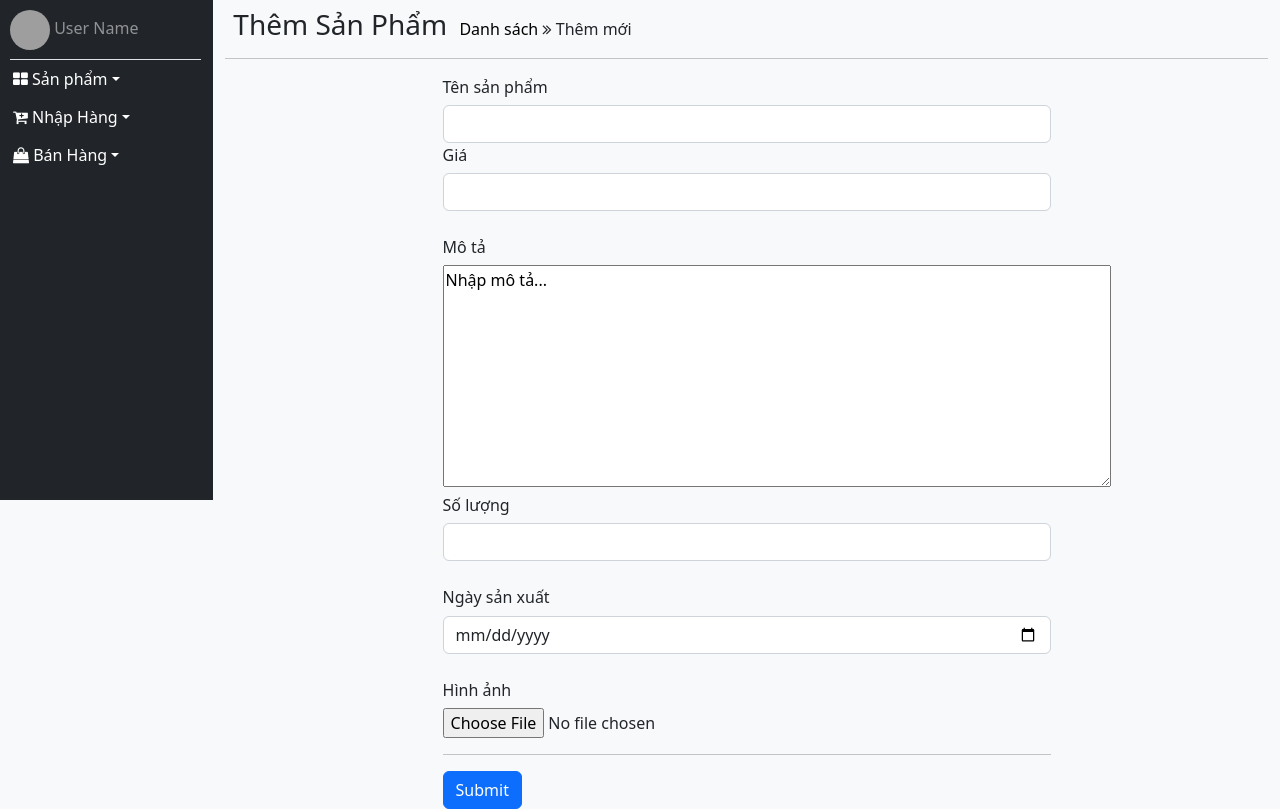
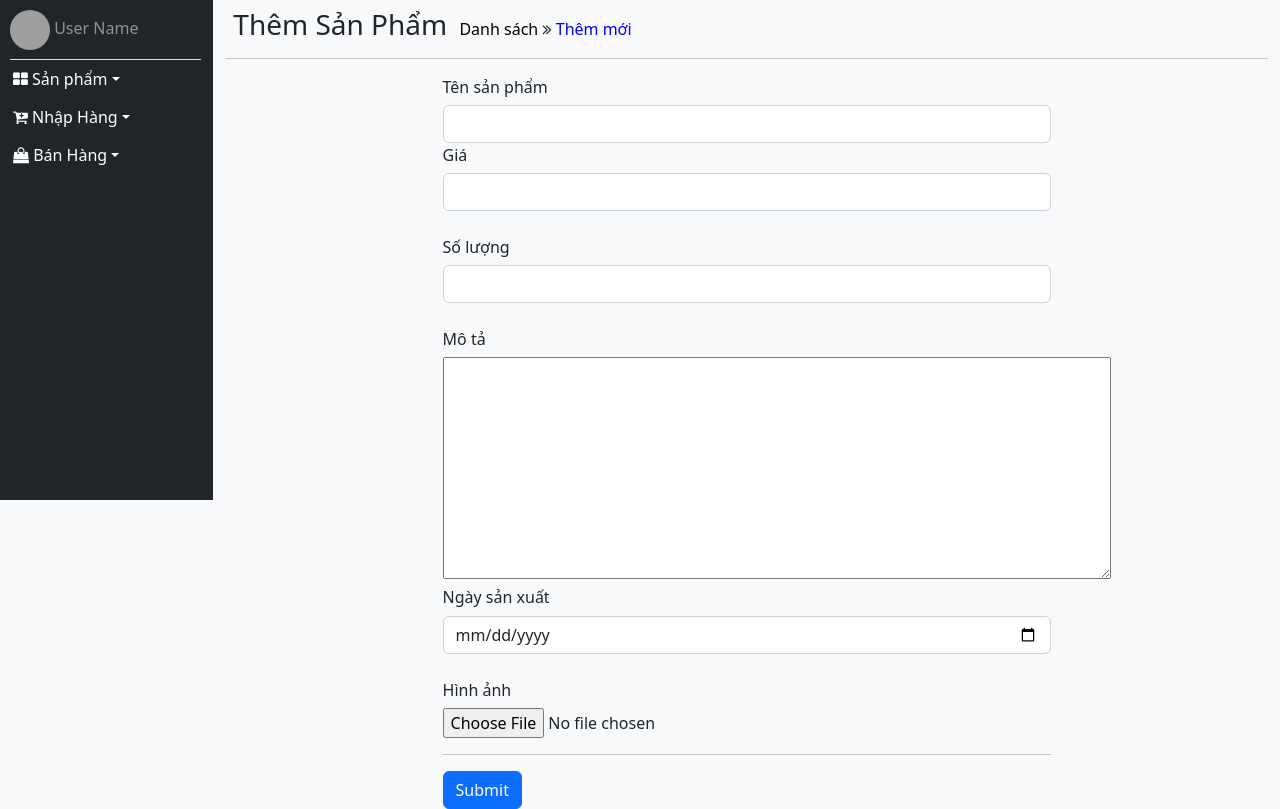
Before and after one commit to NgoPhuocDong/PHP_Project, a PHP site: page /SanPham/ThemMoi in a window 1280 px wide. Shown: the part 56-865 px from the top of the page. Run offline with PHP 8.4, Linux system fonts and the light colour scheme; some libraries are stand-ins or nearby versions; grey boxes are pictures that could not be loaded.

Commit message:
Update ThemMoi.php

```diff
--- a/Views/SanPham/ThemMoi.php
+++ b/Views/SanPham/ThemMoi.php
@@ -9,7 +9,7 @@
         <a href="../SanPham/DanhSach" style="text-decoration: none; color: #000000;" >Danh sách</a>
     </span>
     <i class="fa fa-angle-double-right" aria-hidden="true"></i>
-    <span>
+    <span style="color: blue;">
         Thêm mới
     </span>
     <hr>
@@ -22,11 +22,11 @@
         <label class="h6">Giá</label>
         <input type="text" name="gia" class="form-control"><br>
 
-        <label class="h6">Mô tả</label> <br>
-        <textarea rows="9" cols="70" name="mota">Nhập mô tả...</textarea> <br>
-
         <label class="h6">Số lượng</label>
         <input type="text" name="soluong" class="form-control"><br>
+
+        <label class="h6">Mô tả</label> <br>
+        <textarea rows="9" cols="70" name="mota"></textarea> <br>
 
         <label class="h6">Ngày sản xuất</label>
         <input type="date" name="ngaysanxuat" class="form-control"><br>
@@ -39,6 +39,10 @@
         <input type="submit" value="Submit" name="submit" class="btn btn-primary">
     </form>
 </div>
+<script src="//cdn.ckeditor.com/4.21.0/standard/ckeditor.js"></script>
+<script>
+        CKEDITOR.replace('mota');
+</script>
 <?php
     include "./Views/Layout/footer.php";
 ?>
```
